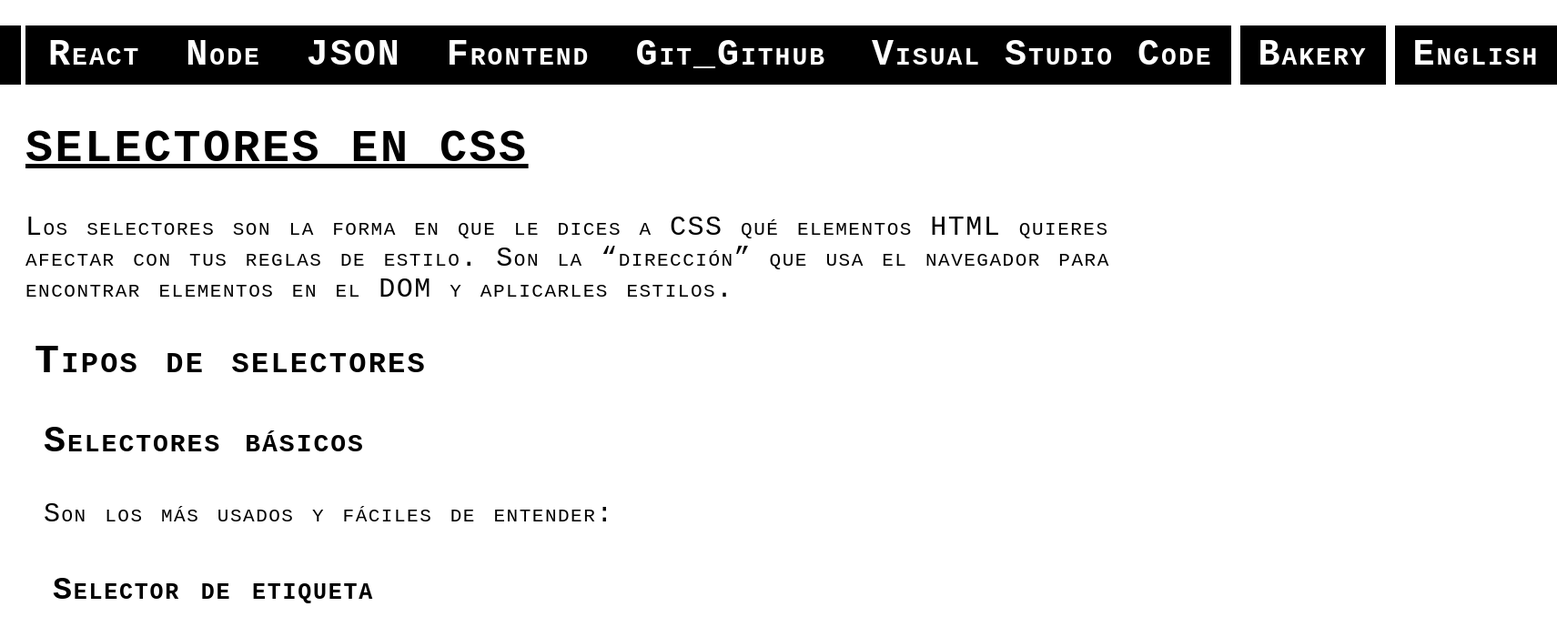
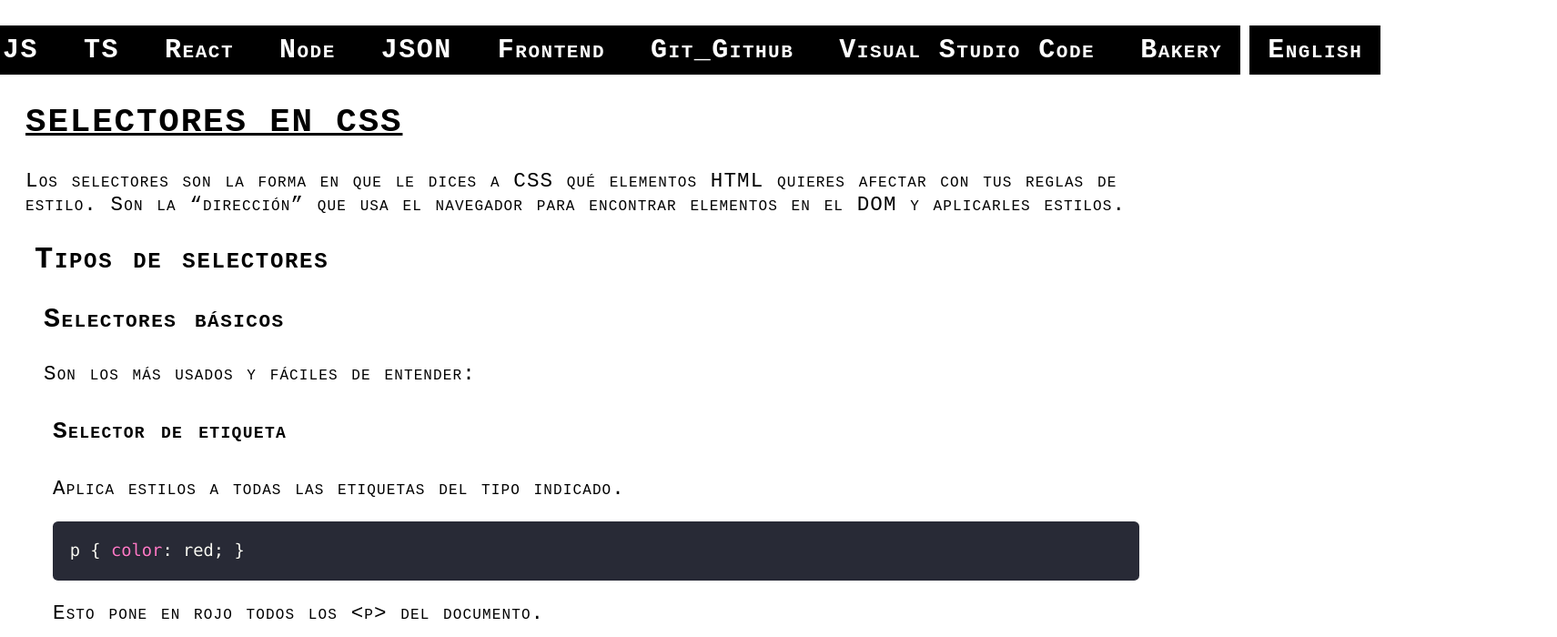
Before and after one commit to EALARA1998/Guia-Total-Lara, a React (Vite) app: page /css/selectors in a window 1280 px wide. Shown: the top 700 px of the page at 91% size, 1711 px wide, since content can reach past the window. Built offline with nearby package versions, Linux system fonts and the light colour scheme.

Commit message:
Actualizacion de estilos.

```diff
--- a/src/scss/base/_mixins.scss
+++ b/src/scss/base/_mixins.scss
@@ -37,7 +37,7 @@
       @return $fontSize * .5;
     }
   }
-  $fontSize: $fontSize*2;
+  $fontSize: $fontSize*1.5;
   @if $screen=="tablet" {
     @if $font=="h1" {
       @return $fontSize;
--- a/src/styles/css/app.css
+++ b/src/styles/css/app.css
@@ -42,12 +42,12 @@ h1 {
 }
 @media (min-width: 1024px) {
   h1 {
-    font-size: 5rem;
+    font-size: 3.75rem;
   }
 }
 @media (min-width: 1280px) {
   h1 {
-    font-size: 5rem;
+    font-size: 3.75rem;
   }
 }
 
@@ -56,12 +56,12 @@ h2 {
 }
 @media (min-width: 1024px) {
   h2 {
-    font-size: 4.5rem;
+    font-size: 3.375rem;
   }
 }
 @media (min-width: 1280px) {
   h2 {
-    font-size: 4.5rem;
+    font-size: 3.375rem;
   }
 }
 
@@ -70,12 +70,12 @@ h3 {
 }
 @media (min-width: 1024px) {
   h3 {
-    font-size: 4rem;
+    font-size: 3rem;
   }
 }
 @media (min-width: 1280px) {
   h3 {
-    font-size: 4rem;
+    font-size: 3rem;
   }
 }
 
@@ -84,12 +84,12 @@ h4 {
 }
 @media (min-width: 1024px) {
   h4 {
-    font-size: 3.5rem;
+    font-size: 2.625rem;
   }
 }
 @media (min-width: 1280px) {
   h4 {
-    font-size: 3.5rem;
+    font-size: 2.625rem;
   }
 }
 
@@ -98,12 +98,12 @@ h5 {
 }
 @media (min-width: 1024px) {
   h5 {
-    font-size: 3rem;
+    font-size: 2.25rem;
   }
 }
 @media (min-width: 1280px) {
   h5 {
-    font-size: 3rem;
+    font-size: 2.25rem;
   }
 }
 
@@ -112,12 +112,12 @@ h6 {
 }
 @media (min-width: 1024px) {
   h6 {
-    font-size: 2.5rem;
+    font-size: 1.875rem;
   }
 }
 @media (min-width: 1280px) {
   h6 {
-    font-size: 2.5rem;
+    font-size: 1.875rem;
   }
 }
 
@@ -126,12 +126,12 @@ p {
 }
 @media (min-width: 1024px) {
   p {
-    font-size: 3rem;
+    font-size: 2.25rem;
   }
 }
 @media (min-width: 1280px) {
   p {
-    font-size: 3rem;
+    font-size: 2.25rem;
   }
 }
 
@@ -140,12 +140,12 @@ li {
 }
 @media (min-width: 1024px) {
   li {
-    font-size: 3rem;
+    font-size: 2.25rem;
   }
 }
 @media (min-width: 1280px) {
   li {
-    font-size: 3rem;
+    font-size: 2.25rem;
   }
 }
 
@@ -169,12 +169,12 @@ a:hover {
 }
 @media (min-width: 1024px) {
   a {
-    font-size: 3rem;
+    font-size: 2.25rem;
   }
 }
 @media (min-width: 1280px) {
   a {
-    font-size: 3rem;
+    font-size: 2.25rem;
   }
 }
 
@@ -184,12 +184,12 @@ a:hover {
 }
 @media (min-width: 1024px) {
   .code {
-    font-size: 2.5rem;
+    font-size: 1.875rem;
   }
 }
 @media (min-width: 1280px) {
   .code {
-    font-size: 2.5rem;
+    font-size: 1.875rem;
   }
 }
 
@@ -241,12 +241,12 @@ table tbody tr td {
 }
 @media (min-width: 1024px) {
   .navbar a {
-    font-size: 4rem;
+    font-size: 3rem;
   }
 }
 @media (min-width: 1280px) {
   .navbar a {
-    font-size: 4rem;
+    font-size: 3rem;
   }
 }
 .navbar ul.navbar_menu {
```
Also changed, not shown: 1 other file (tests, documents, lock files or other folders).
